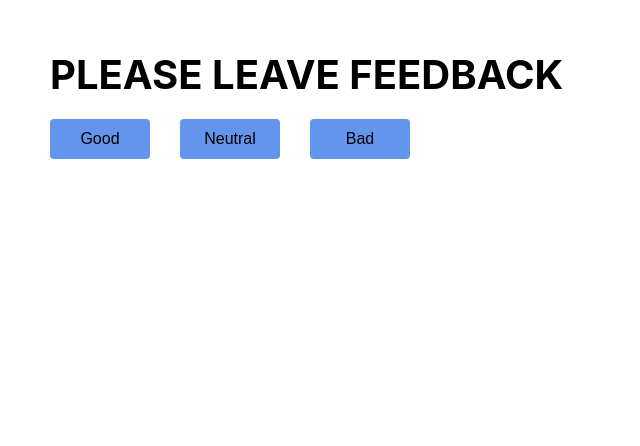
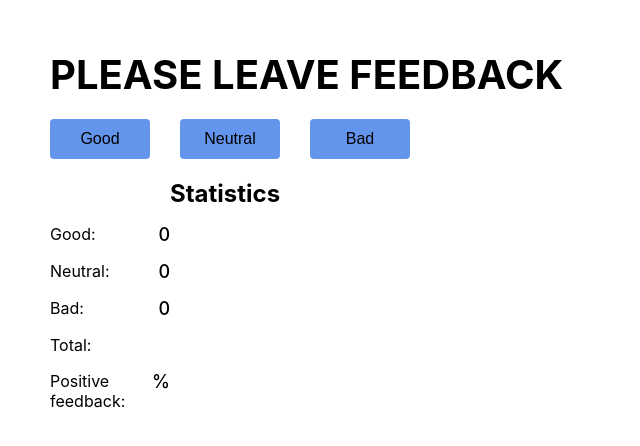
Before and after one commit to VitaNYCH/goit-react-hw-02-feedback, a React (Create React App) app: page / in a window 1280 px wide. Shown: the top 446 px of the page, without its empty margins (0-640 px from the left). Built offline with nearby package versions, Linux system fonts and the light colour scheme.

Commit message:
Corrected Statistics component

```diff
--- a/src/components/FeedbackForm/FeedbackForm.jsx
+++ b/src/components/FeedbackForm/FeedbackForm.jsx
@@ -1,7 +1,7 @@
-import React from 'react';
+import React, {Component} from 'react';
 import {FeedbackTitle, Button} from "./FeedbackForm.styled";
-import { Statistics } from './Statistics';
-export class FeedbackForm extends React.Component{
+import { Statistics } from '../Statistics';
+export class FeedbackForm extends Component{
 
 state = {
     good: 0,
@@ -30,7 +30,11 @@ handelBadRate = () => {
 };
 
 countTotalFeedback=() => {
+    let total = 0;
+   this.setState(prevState =>(
+    {
 
+   }));
 
 }
 
@@ -39,10 +43,27 @@ render(){
     return(
     <>
    <FeedbackTitle>Please leave feedback</FeedbackTitle>
-   <Button type = "button" onClick = {this.handleGoodRate}>Good</Button>
-    <Button type = "button" onClick = {this.handelNeutralRate}>Neutral</Button>
-    <Button type = "button" onClick = {this.handelBadRate}>Bad</Button>
-   <Statistics  onGoodRate ={this.state.good} onNeutralrate ={this.state.neutral} onBadRate ={this.state.bad}/>
+   <Button
+   type = "button"
+   onClick = {this.handleGoodRate}>
+    Good
+   </Button>
+    <Button
+    type = "button"
+    onClick = {this.handelNeutralRate}>
+    Neutral
+    </Button>
+    <Button
+    type = "button"
+    onClick = {this.handelBadRate}>
+    Bad
+    </Button>
+   <Statistics
+   onGoodRate ={this.state.good}
+   onNeutralRate ={this.state.neutral}
+   onBadRate = {this.state.bad}
+   onTotalRate = {this.total}
+   />
     </>);
     };
 
--- a/src/components/FeedbackForm/FeedbackForm.styled.jsx
+++ b/src/components/FeedbackForm/FeedbackForm.styled.jsx
@@ -22,35 +22,9 @@ font-size: 16px;
 background-color: CornflowerBlue;
 margin-right: 30px;
 
- `;
-
- export const StatisticsSection = styled.section`
- margin: 0;
- margin-top: 20px;
- padding: 0;
+&:hover,
+&focus{
+    transform: scale(1.1);
+}
 
  `;
-
- export const StatisticsTitle = styled.h2`
- margin:0 120px;
- `;
-
- export const StatisticsList = styled.ul`
- list-style: none;
- width: 120px;
- margin: 0;
- padding: 0;
- `;
-
- export const StatisticsItem = styled.li`
- display:flex;
- flex-direction: row;
- justify-content: space-between;
- margin-top: 16px;
- `;
-
- export const StatisticsValue = styled.span`
- font-weight: 500;
- font-size: 18px;
-
- `;
--- a/src/components/FeedbackForm/Statistics.jsx
+++ b/src/components/Statistics/Statistics.jsx
@@ -1,14 +1,13 @@
 import React from 'react';
-import {StatisticsSection, StatisticsTitle, StatisticsList, StatisticsItem, StatisticsValue} from './FeedbackForm.styled'
-export const Statistics =({onGoodRate, onNeutralRate, onBadRate })=>{
-
-    <StatisticsSection>
+import {StatisticsSection, StatisticsTitle, StatisticsList, StatisticsItem, StatisticsValue} from './Statistics.styled'
+export const Statistics =({onGoodRate, onNeutralRate, onBadRate, onTotalRate })=>{
+return <StatisticsSection>
     <StatisticsTitle>Statistics</StatisticsTitle>
     <StatisticsList>
         <StatisticsItem>Good:<StatisticsValue>{onGoodRate}</StatisticsValue> </StatisticsItem>
         <StatisticsItem>Neutral:<StatisticsValue>{onNeutralRate}</StatisticsValue></StatisticsItem>
         <StatisticsItem>Bad:<StatisticsValue>{onBadRate}</StatisticsValue></StatisticsItem>
-        <StatisticsItem>Total:<StatisticsValue></StatisticsValue></StatisticsItem>
+        <StatisticsItem>Total:<StatisticsValue>{onTotalRate}</StatisticsValue></StatisticsItem>
         <StatisticsItem>Positive feedback:<StatisticsValue>%</StatisticsValue></StatisticsItem>
     </StatisticsList>
 </StatisticsSection>
--- /dev/null
+++ b/src/components/Statistics/Statistics.styled.jsx
@@ -0,0 +1,33 @@
+import styled from '@emotion/styled';
+
+
+export const StatisticsSection = styled.section`
+ margin: 0;
+ margin-top: 20px;
+ padding: 0;
+
+ `;
+
+ export const StatisticsTitle = styled.h2`
+ margin:0 120px;
+ `;
+
+ export const StatisticsList = styled.ul`
+ list-style: none;
+ width: 120px;
+ margin: 0;
+ padding: 0;
+ `;
+
+ export const StatisticsItem = styled.li`
+ display:flex;
+ flex-direction: row;
+ justify-content: space-between;
+ margin-top: 16px;
+ `;
+
+ export const StatisticsValue = styled.span`
+ font-weight: 500;
+ font-size: 18px;
+
+ `;
--- /dev/null
+++ b/src/components/Statistics/index.js
@@ -0,0 +1 @@
+export {Statistics} from './Statistics';
```
